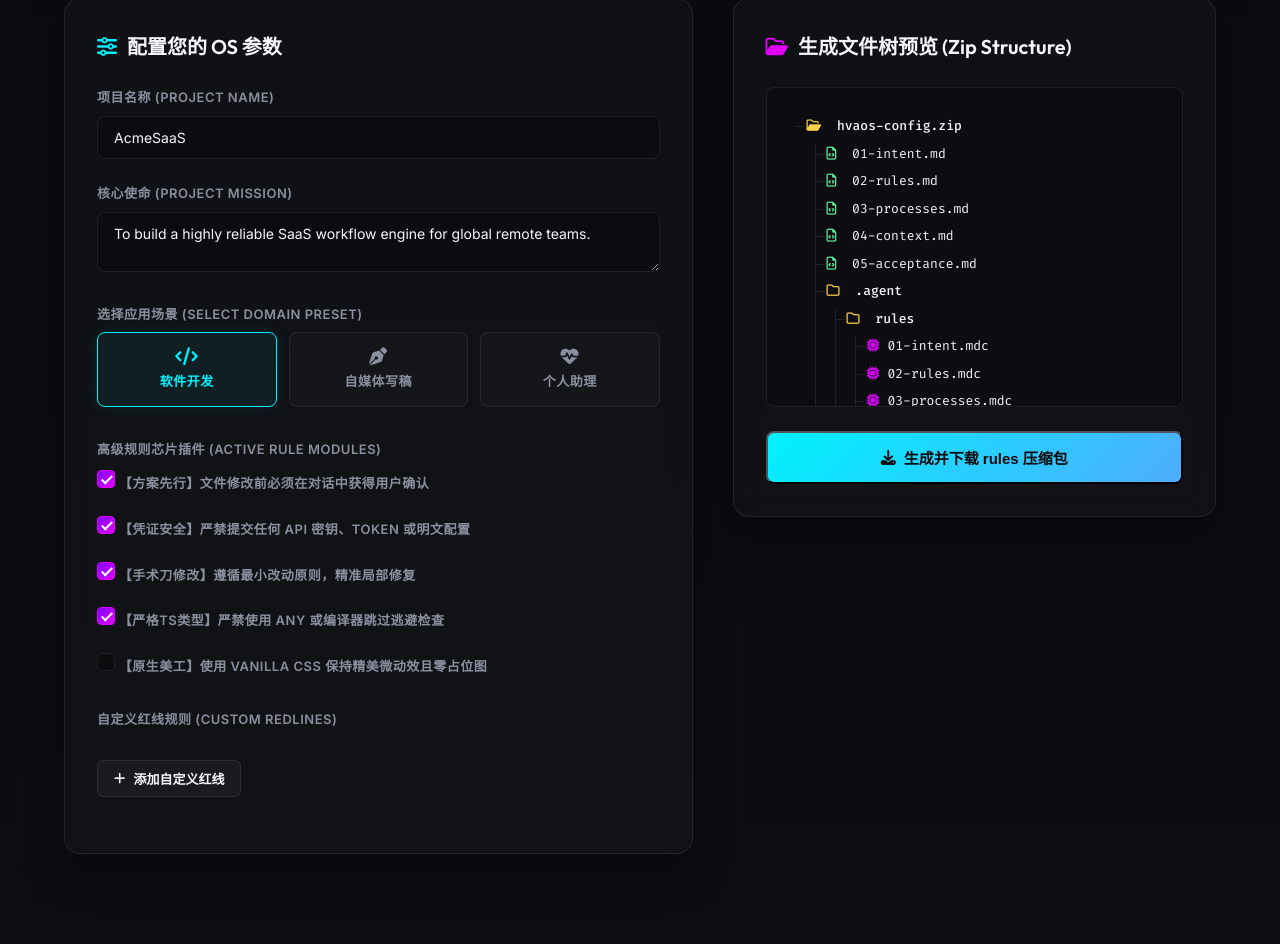
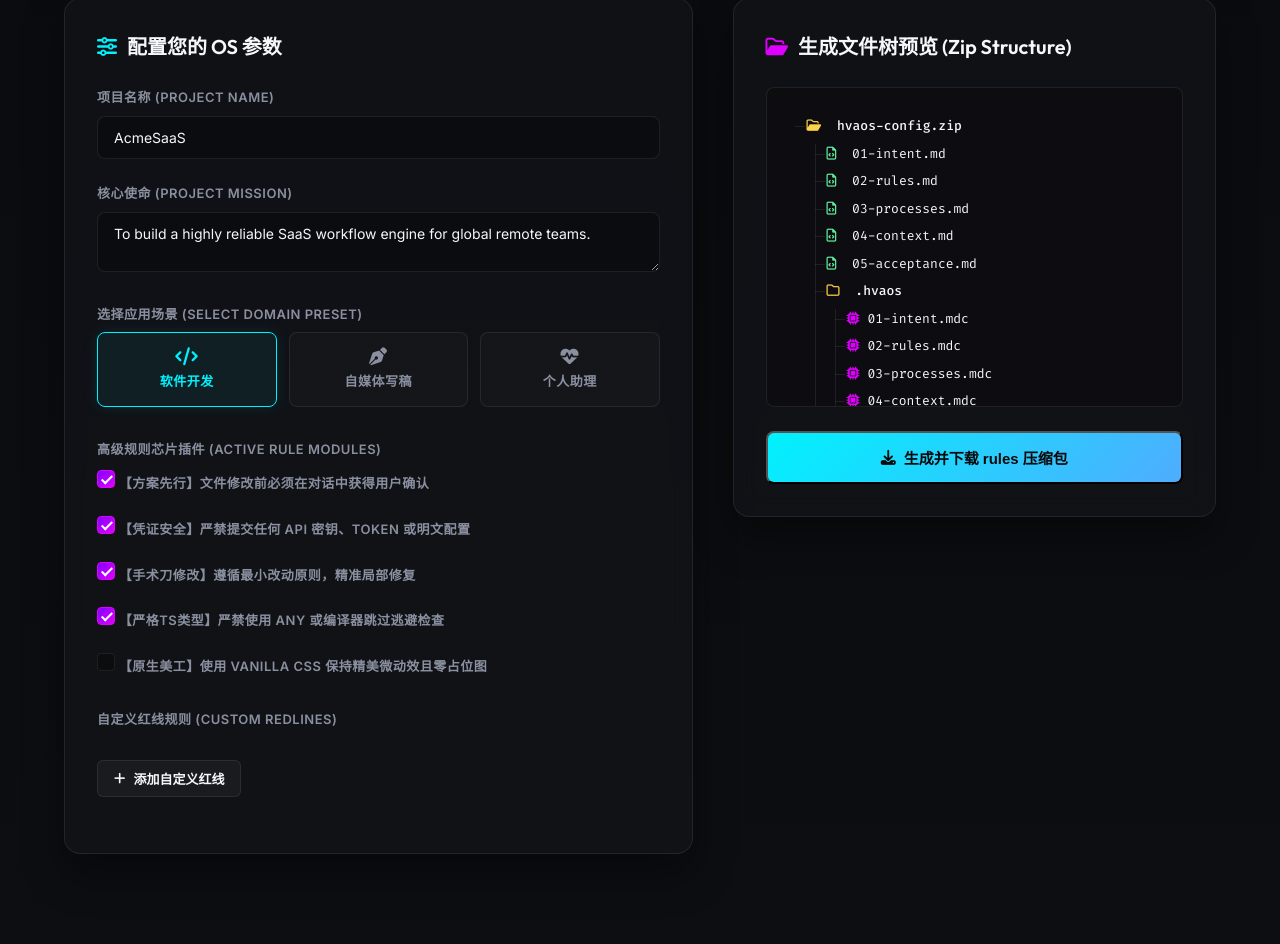
Before and after one commit to panlongio/hvaos, a plain HTML site: page website/index.html in a window 1280 px wide. Shown: the part 2956-3900 px from the top of the page. Drawn offline with nearby package versions, Linux system fonts and the light colour scheme.

Commit message:
refactor: rename rule directory to .hvaos, template directory to hvaos-rules, and remove cursor bias

```diff
--- a/website/app.js
+++ b/website/app.js
@@ -2,7 +2,7 @@
 const presetsData = {
     coding: {
         title: "Coding Mode (💻 软件开发)",
-        code: `<span class="comment"># HvAOS - 💻 软件开发规则预设 (.agent/rules/02-rules.mdc)</span>
+        code: `<span class="comment"># HvAOS - 💻 软件开发规则预设 (.hvaos/02-rules.mdc)</span>
 
 <span class="key">- 核心开发红线 (Redlines):</span>
   1. 未在对话中明确获得人类输入 <span class="string">"同意"</span> 或 <span class="string">"继续"</span> 前，禁止修改任何代码或文件。
@@ -18,7 +18,7 @@ const presetsData = {
     },
     media: {
         title: "Media Mode (✍️ 自媒体写稿)",
-        code: `<span class="comment"># HvAOS - ✍️ 自媒体与内容运营预设 (.agent/rules/02-rules.mdc)</span>
+        code: `<span class="comment"># HvAOS - ✍️ 自媒体与内容运营预设 (.hvaos/02-rules.mdc)</span>
 
 <span class="key">- 核心内容红线 (Redlines):</span>
   1. 内容中严禁出现 any 未经证实的谣言，严禁搬运或抄袭未授权的内容。
@@ -34,7 +34,7 @@ const presetsData = {
     },
     life: {
         title: "Life Mode (📅 个人助理与生活理财)",
-        code: `<span class="comment"># HvAOS - 📅 个人助理/生活理财规则预设 (.agent/rules/02-rules.mdc)</span>
+        code: `<span class="comment"># HvAOS - 📅 个人助理/生活理财规则预设 (.hvaos/02-rules.mdc)</span>
 
 <span class="key">- 核心隐私红线 (Redlines):</span>
   1. <span class="accent">【绝对禁令】</span> 严禁向任何大模型明文暴露银行卡密码、社保号、真实家庭住址等绝对隐私。
@@ -237,7 +237,7 @@ This document is the quality checkpoint. No delivery is accepted if it fails any
     // Build matching .mdc files
     const mdFiles = ["01-intent", "02-rules", "03-processes", "04-context", "05-acceptance"];
     mdFiles.forEach(f => {
-        templates[`.agent/rules/${f}.mdc`] = `---
+        templates[`.hvaos/${f}.mdc`] = `---
 description: Rule alignment for ${f} in ${projectName}
 globs: *
 ---
--- a/website/index.html
+++ b/website/index.html
@@ -5,7 +5,7 @@
     <meta name="viewport" content="width=device-width, initial-scale=1.0">
     <title>HvAOS — Human vs AI OS | 人机协作与意图对齐网关</title>
     <meta name="description" content="HvAOS (Human vs AI OS) 是一个领域无关的 5 层规则协议系统。它充当您的 AI 运行网关（Gatekeeper），通过意图、规则、流程、上下文及验收 5 层控制，牢牢守住任何项目的执行质量与合规红线，防止 AI 失控或生成废话。">
-    <meta name="keywords" content="HvAOS, Human vs AI OS, AI协作协议, AI规则网关, CursorRules, Agentic, PromptEngineering">
+    <meta name="keywords" content="HvAOS, Human vs AI OS, AI协作协议, AI规则网关, IDERules, Agentic, PromptEngineering">
     <meta name="author" content="panlongio">
     <!-- Google Fonts -->
     <link rel="preconnect" href="https://fonts.googleapis.com">
@@ -295,19 +295,13 @@
                                     </li>
                                     <li class="tree-dir">
                                         <span class="tree-icon"><i class="fa-regular fa-folder"></i></span>
-                                        <span class="tree-name">.agent</span>
+                                        <span class="tree-name">.hvaos</span>
                                         <ul>
-                                            <li class="tree-dir">
-                                                <span class="tree-icon"><i class="fa-regular fa-folder"></i></span>
-                                                <span class="tree-name">rules</span>
-                                                <ul>
-                                                    <li class="tree-file chip-file"><span class="tree-icon"><i class="fa-solid fa-microchip"></i></span><span class="tree-name">01-intent.mdc</span></li>
-                                                    <li class="tree-file chip-file"><span class="tree-icon"><i class="fa-solid fa-microchip"></i></span><span class="tree-name">02-rules.mdc</span></li>
-                                                    <li class="tree-file chip-file"><span class="tree-icon"><i class="fa-solid fa-microchip"></i></span><span class="tree-name">03-processes.mdc</span></li>
-                                                    <li class="tree-file chip-file"><span class="tree-icon"><i class="fa-solid fa-microchip"></i></span><span class="tree-name">04-context.mdc</span></li>
-                                                    <li class="tree-file chip-file"><span class="tree-icon"><i class="fa-solid fa-microchip"></i></span><span class="tree-name">05-acceptance.mdc</span></li>
-                                                </ul>
-                                            </li>
+                                            <li class="tree-file chip-file"><span class="tree-icon"><i class="fa-solid fa-microchip"></i></span><span class="tree-name">01-intent.mdc</span></li>
+                                            <li class="tree-file chip-file"><span class="tree-icon"><i class="fa-solid fa-microchip"></i></span><span class="tree-name">02-rules.mdc</span></li>
+                                            <li class="tree-file chip-file"><span class="tree-icon"><i class="fa-solid fa-microchip"></i></span><span class="tree-name">03-processes.mdc</span></li>
+                                            <li class="tree-file chip-file"><span class="tree-icon"><i class="fa-solid fa-microchip"></i></span><span class="tree-name">04-context.mdc</span></li>
+                                            <li class="tree-file chip-file"><span class="tree-icon"><i class="fa-solid fa-microchip"></i></span><span class="tree-name">05-acceptance.mdc</span></li>
                                         </ul>
                                     </li>
                                 </ul>
@@ -365,7 +359,7 @@
                     <div class="step-num">03</div>
                     <div class="step-text">
                         <h4>规则装载与生效</h4>
-                        <p>AI 自动填平本地的卡片文件，并为开发工具生成 `.agent/rules/` 以及 IDE 软链接芯片，规则立刻强制生效。</p>
+                        <p>AI 自动填平本地的卡片文件，并生成 `.hvaos/` 核心目录以及 IDE 软链接芯片，规则立刻强制生效。</p>
                     </div>
                 </div>
             </div>
```
Also changed, not shown: PROJECT_CONTEXT.md (+2 -2 lines), README.md, 12 other files.
